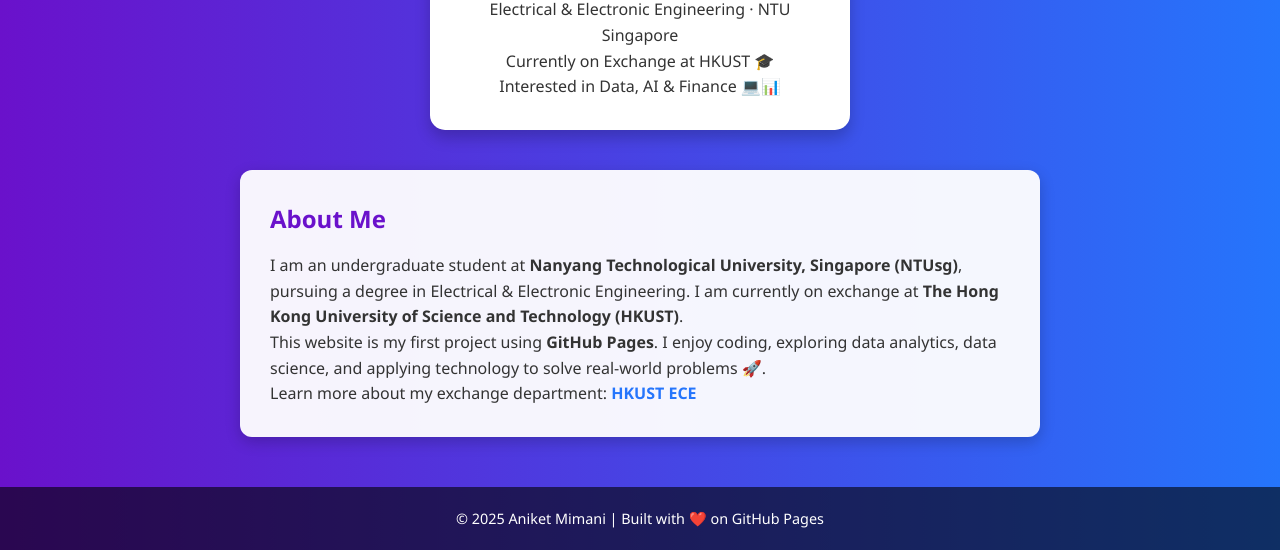
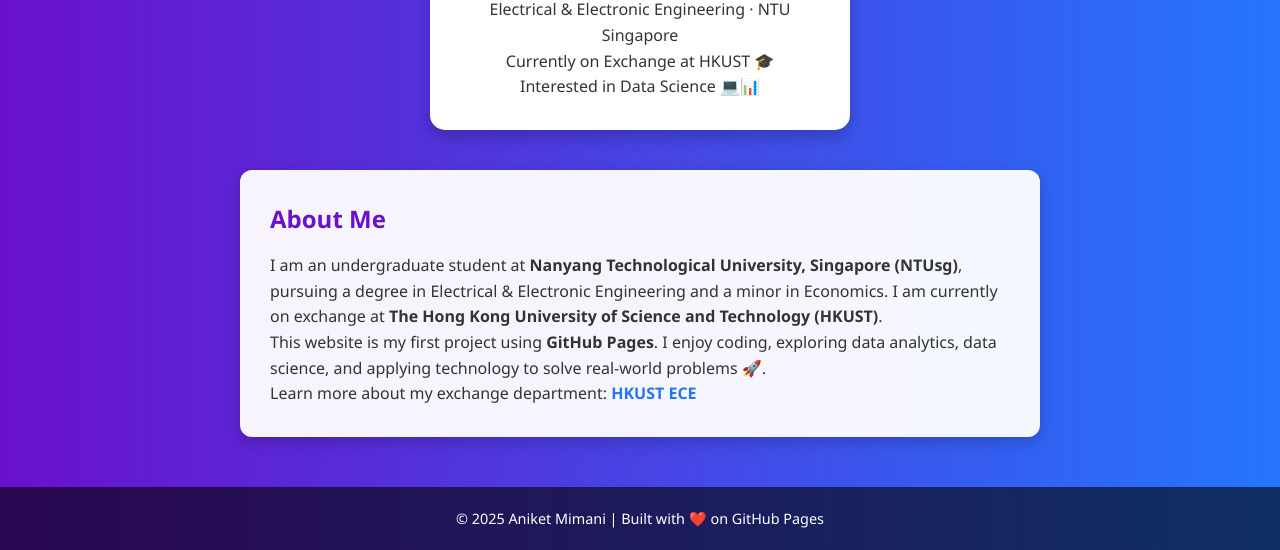
Before and after one commit to AniketMimani/AniketMimani.github.io, a plain HTML site: page index.html in a window 1280 px wide. Shown: the part 523-1073 px from the top of the page. Drawn offline with Linux system fonts and the light colour scheme.

Commit message:
Updatedindex.html

```diff
--- a/index.html
+++ b/index.html
@@ -137,7 +137,7 @@
     <h2>Aniket Mimani</h2>
     <p>Electrical & Electronic Engineering · NTU Singapore</p>
     <p>Currently on Exchange at HKUST 🎓</p>
-    <p>Interested in Data, AI & Finance 💻📊</p>
+    <p>Interested in Data Science 💻📊</p>
   </div>
 
   <!-- About Section -->
@@ -146,7 +146,7 @@
     <p>
       I am an undergraduate student at
       <strong>Nanyang Technological University, Singapore (NTUsg)</strong>,
-      pursuing a degree in Electrical & Electronic Engineering.
+      pursuing a degree in Electrical & Electronic Engineering and a minor in Economics.
       I am currently on exchange at
       <strong>The Hong Kong University of Science and Technology (HKUST)</strong>.
     </p>
```
